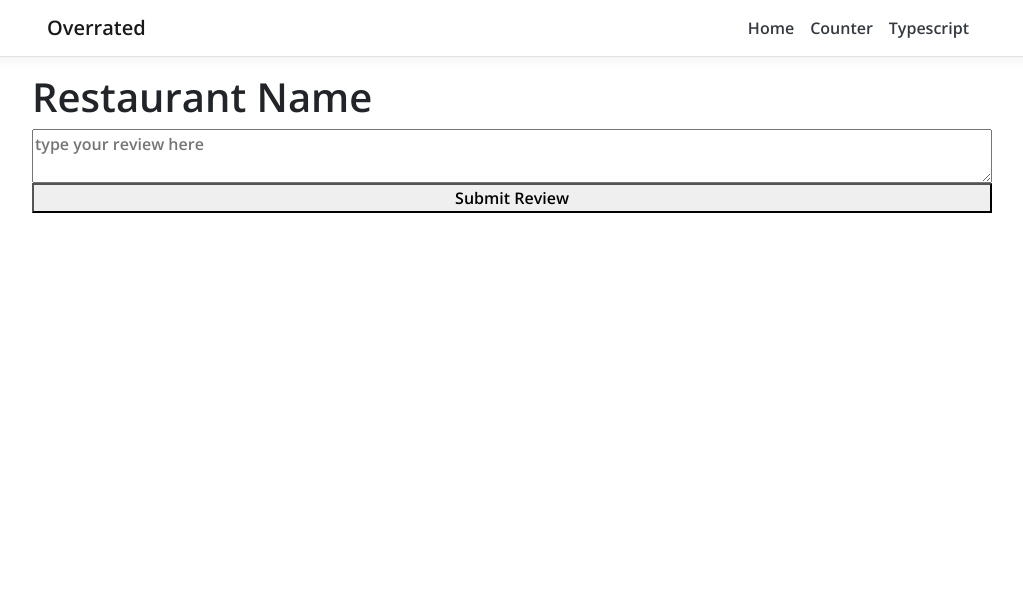
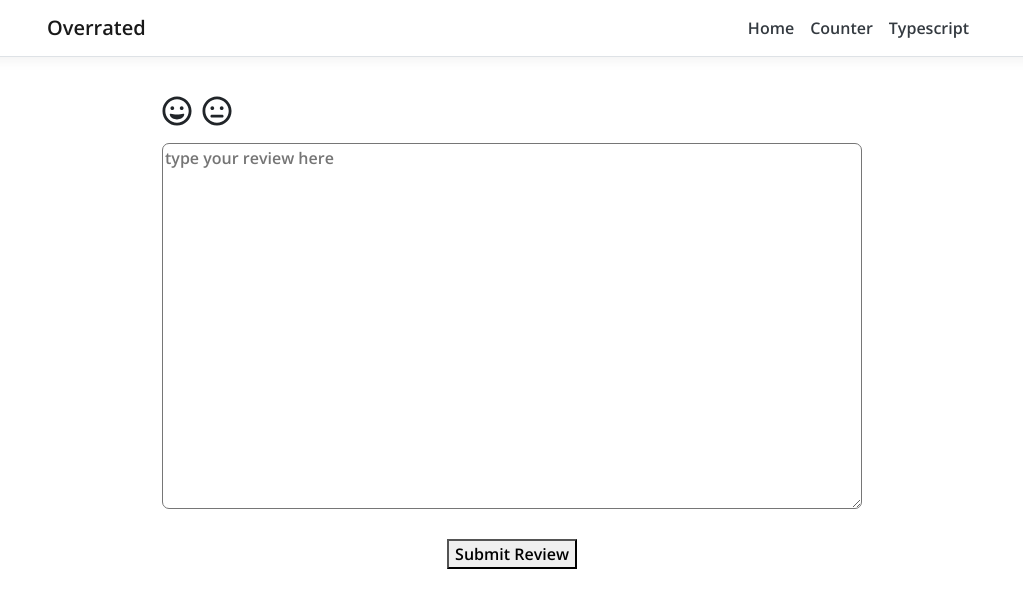
Before and after one commit to Hendrixm7/overrated, a React (Create React App) app in the folder ClientApp/: page /leave-a-review in a window 1280 px wide. Shown: the top 608 px of the page, without its empty margins (128-1151 px from the left). Built offline with nearby package versions, Linux system fonts and the light colour scheme; no server answers.

Commit message:
Build Out Review Page

```diff
--- a/ClientApp/src/pages/ReviewPage.jsx
+++ b/ClientApp/src/pages/ReviewPage.jsx
@@ -1,11 +1,64 @@
-import React from 'react'
+import React, { useEffect, useState } from 'react'
+import axios from 'axios'
+import { useHistory } from 'react-router-dom'
+import { FontAwesomeIcon } from '@fortawesome/react-fontawesome'
 
-export function ReviewPage() {
+import { useQuery } from '../hooks'
+
+export function ReviewPage(props) {
+  const history = useHistory()
+  const query = useQuery()
+  const [restaurantResult, setRestaurantResult] = useState({})
+  const [overrated, setOverrated] = useState(null)
+  const [comment, setComment] = useState('')
+
+  const handleSubmit = () => {
+    axios
+      .post('api/Feedback', {
+        restaurantId: parseInt(query.get('id')),
+        overrated,
+        comment,
+      })
+      .then(() => {
+        history.push(`/restaurant/${query.get('id')}`)
+      })
+  }
+
+  const handleTextChange = e => {
+    setComment(e.target.value)
+  }
+
+  useEffect(() => {
+    const id = query.get('id')
+    axios
+      .get(`api/Restaurant/${id}`)
+      .then(response => setRestaurantResult(response.data))
+  }, [props.match.params.id])
+
   return (
     <div className="review-page">
-      <h1 className="restaurant-name">Restaurant Name</h1>
-      <textarea placeholder="type your review here" />
-      <button>Submit Review</button>
+      <h1 className="restaurant-name">{restaurantResult.name}</h1>
+      <div className="rating-icons">
+        <FontAwesomeIcon
+          icon={['far', 'grin']}
+          className={overrated !== null && !overrated ? 'active' : ''}
+          onClick={() => setOverrated(false)}
+        />
+        <FontAwesomeIcon
+          icon={['far', 'meh']}
+          className={overrated !== null && overrated ? 'active' : ''}
+          onClick={() => setOverrated(true)}
+        />
+      </div>
+      <textarea
+        placeholder="type your review here"
+        rows={15}
+        value={comment}
+        onChange={handleTextChange}
+      />
+      <button className="review-button" onClick={handleSubmit}>
+        Submit Review
+      </button>
     </div>
   )
 }
--- a/ClientApp/src/styles/components/_global.scss
+++ b/ClientApp/src/styles/components/_global.scss
@@ -1,3 +1,6 @@
 body {
   font-family: 'Open Sans', sans-serif;
+  .restaurant-name {
+    text-transform: capitalize;
+  }
 }
--- a/ClientApp/src/styles/components/_review-page.scss
+++ b/ClientApp/src/styles/components/_review-page.scss
@@ -1,6 +1,28 @@
 .review-page {
-  max-width: 960px;
+  max-width: 700px;
   margin: 0 auto;
   display: flex;
   flex-direction: column;
+
+  textarea {
+    border-radius: 7px;
+  }
+
+  .rating-icons {
+    margin: 15px 0;
+    svg {
+      font-size: 30px;
+      margin-right: 10px;
+
+      &.active {
+        color: #ff9f1c;
+      }
+    }
+  }
+
+  .review-button {
+    width: 130px;
+    margin: 0 auto;
+    margin-top: 30px;
+  }
 }
--- a/ClientApp/src/styles/components/_srp.scss
+++ b/ClientApp/src/styles/components/_srp.scss
@@ -44,7 +44,7 @@
               }
               svg {
                 font-size: 24px;
-                color: #724cf9;
+                color: #2e2d2b;
               }
             }
             .rating-text {
```
